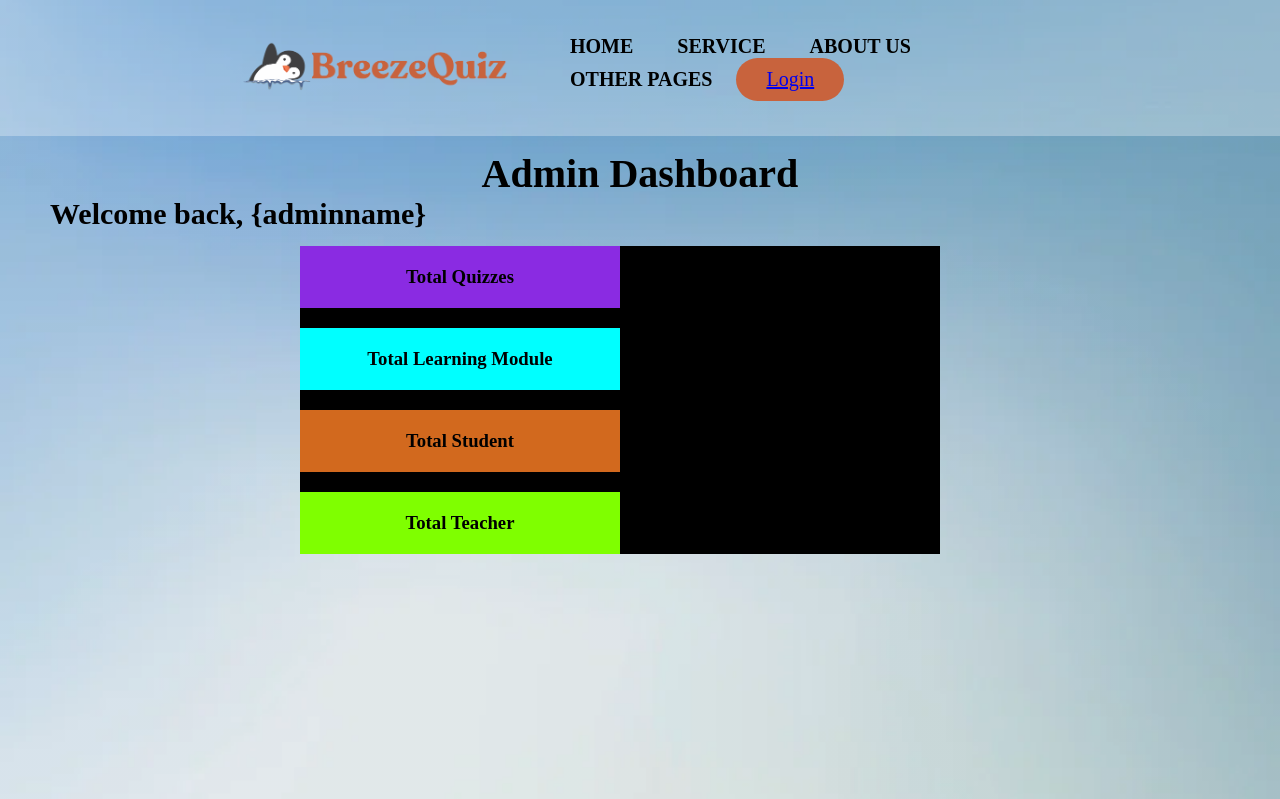
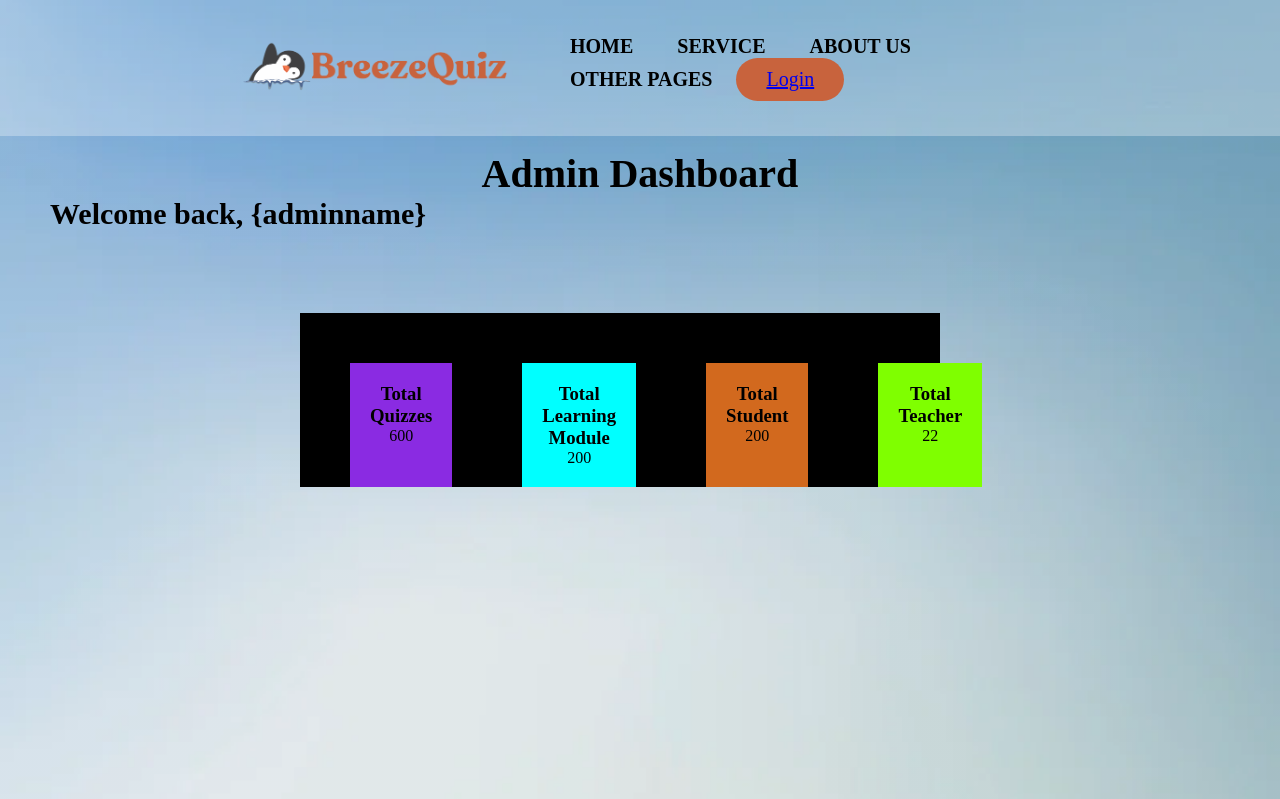
Before and after one commit to JackyKhoo0616/WEB_Assignment, a PHP site: page /adminDashboard.html in a window 1280 px wide; the page is wider, and only the part inside the window is pictured. Shown: the top 799 px of that part. Run offline with PHP 8.4, Linux system fonts and the light colour scheme.

Commit message:
try to adjust adminDashboard

```diff
--- a/adminDashboard.css
+++ b/adminDashboard.css
@@ -44,10 +44,11 @@
 	transform: translateY(-50%);
 	color: #000;
 	margin-left: 300px;
-	display: inline-flex;
-	flex-wrap: wrap; /* Create rows if needed */
+	display: flex; /* Establish flex container */
 	justify-content: space-between; /* Distribute sections with spacing */
 	gap: 20px; /* Add a gap between the sections */
+	margin-bottom: 30px;
+
 }
 
 .data1, .data2, .data3, .data4 {
@@ -55,10 +56,13 @@
 	width: 50%; /* Adjust as needed */
 	padding: 20px; /* Adjust as needed */
 	text-align: center; /* Adjust as needed */
+	margin-left: 50px;
+	margin-top: 50px;
   }
 
 .data1 {
 	background-color:blueviolet;
+
 }
 .data2 {
 	background-color:aqua;
--- a/adminDashboard.html
+++ b/adminDashboard.html
@@ -57,18 +57,22 @@
 			<div class="data">
 				<div class="data1">
 					<h3>Total Quizzes</h3>
+					<p>600</p>
 				</div>
 
 				<div class="data2">
 					<h3>Total Learning Module</h3>
+					<p>200</p>
 				</div>
 
 				<div class="data3">
 					<h3>Total Student</h3>
+					<p>200</p>
 				</div>
 
 				<div class="data4">
 					<h3>Total Teacher</h3>
+					<p>22</p>
 				</div>
 			</div>
 
```
